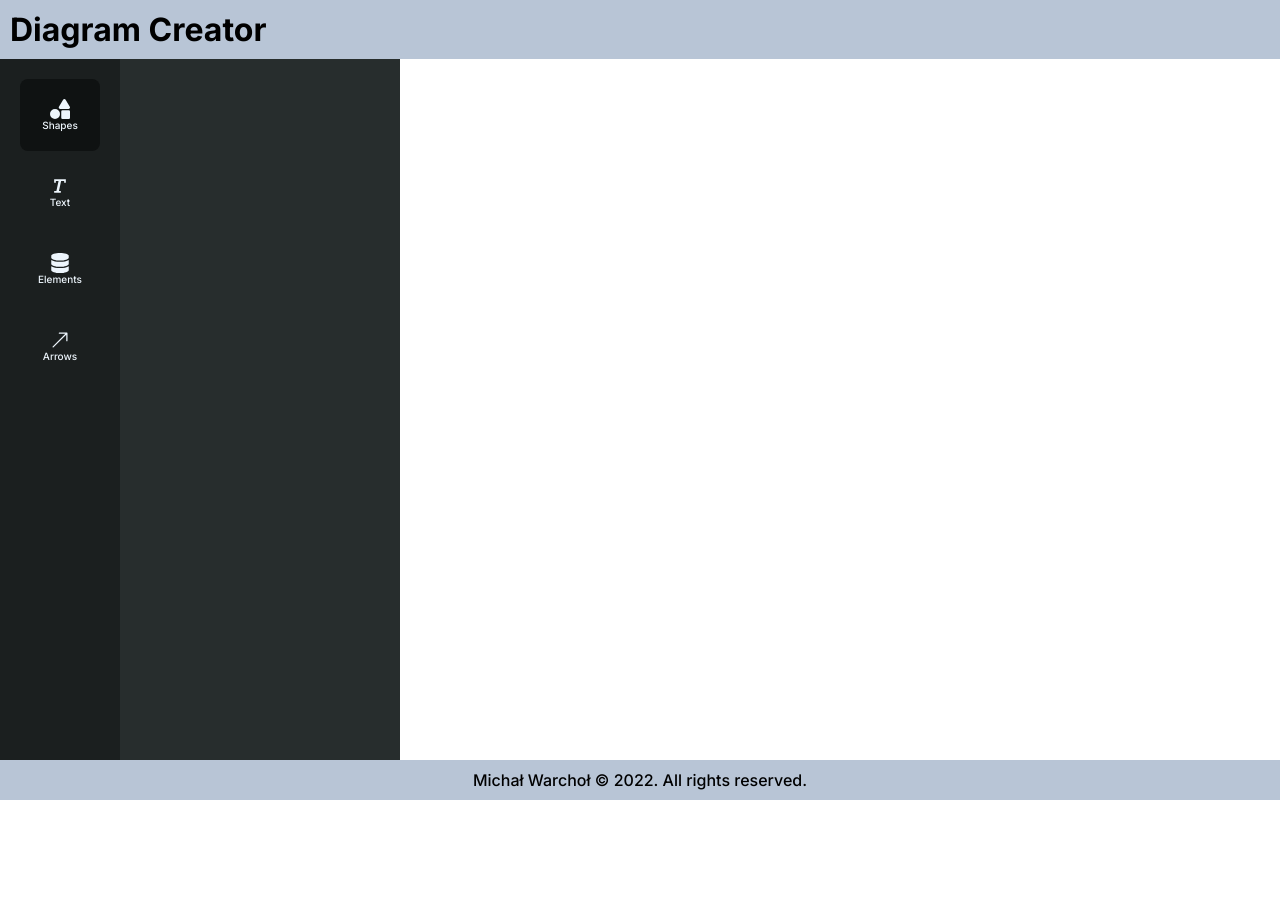
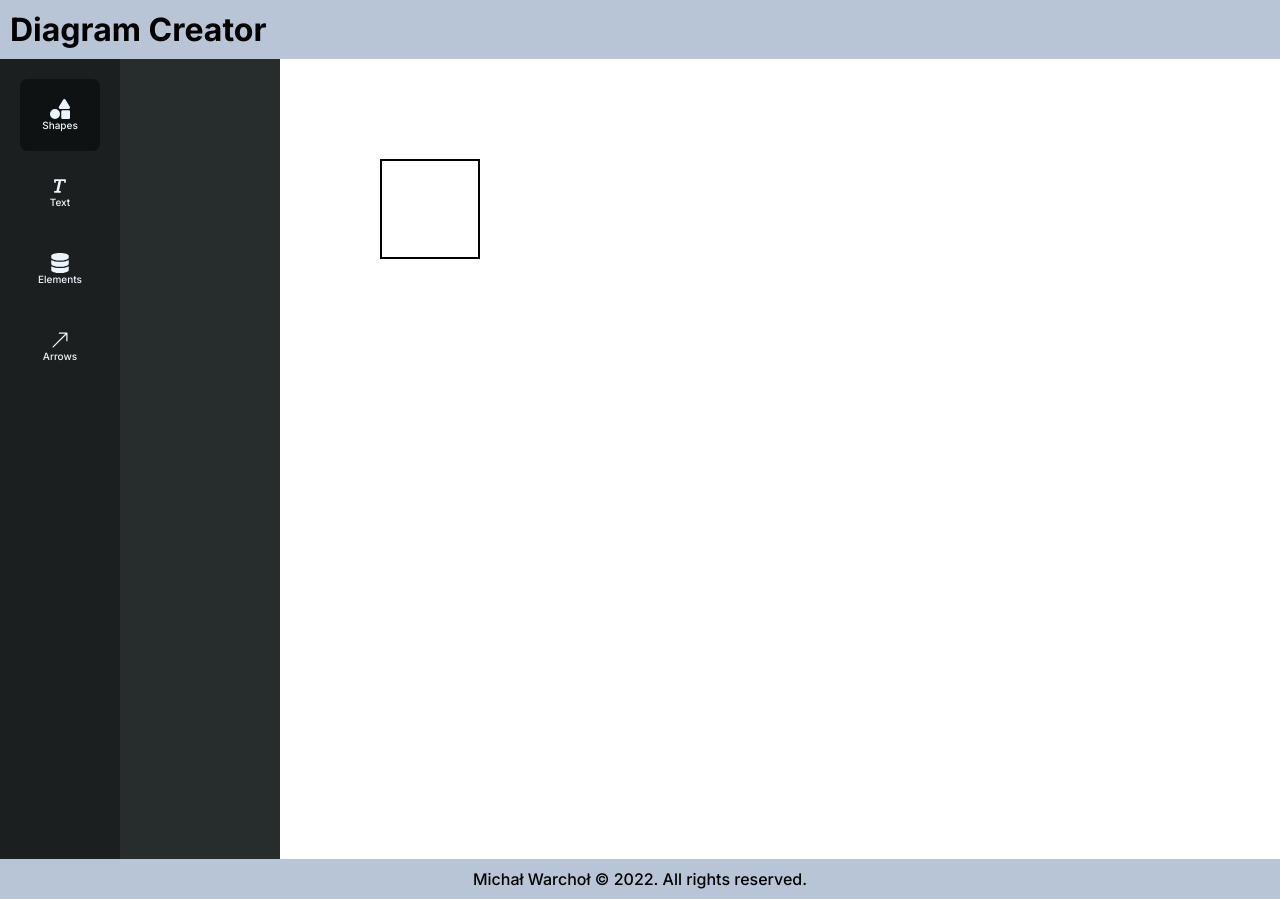
Before and after one commit to michalwarchol/diagram-creator, a Next.js app: page /diagram in a window 1280 px wide. Before the commit the page ends 800 px from the top, so only its background shows below. Built offline with nearby package versions, Linux system fonts and the light colour scheme.

Commit message:
:pushpin: Add Canvas to the page

```diff
--- a/pages/diagram/Diagram.module.scss
+++ b/pages/diagram/Diagram.module.scss
@@ -8,6 +8,7 @@
     flex-direction: column;
 
     .panel {
+        display: flex;
         height: 100%;
     }
 }
--- a/pages/diagram/index.tsx
+++ b/pages/diagram/index.tsx
@@ -6,6 +6,7 @@ import styles from "./Diagram.module.scss";
 import Navbar from "../../components/Navbar/Navbar";
 import Footer from "../../components/Footer/Footer";
 import ElementsSelector from "../../components/ElementsSelector/ElementsSelector";
+import Canvas from "../../components/Canvas/Canvas";
 
 const Diagram: React.FC = () => {
   return (
@@ -17,6 +18,7 @@ const Diagram: React.FC = () => {
       <Navbar />
       <div className={styles.panel}>
         <ElementsSelector />
+        <Canvas />
       </div>
       <Footer />
     </div>
```
